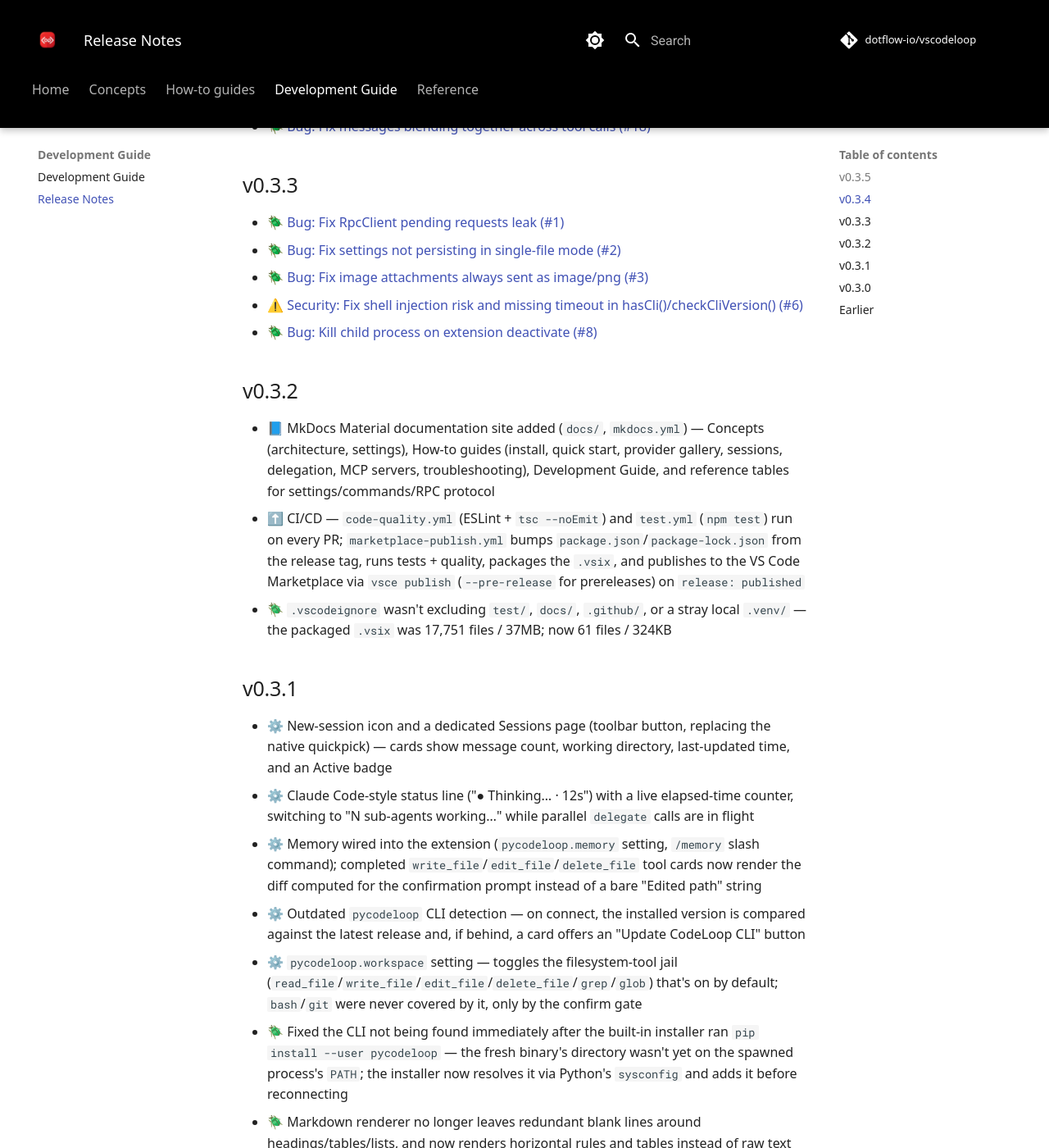
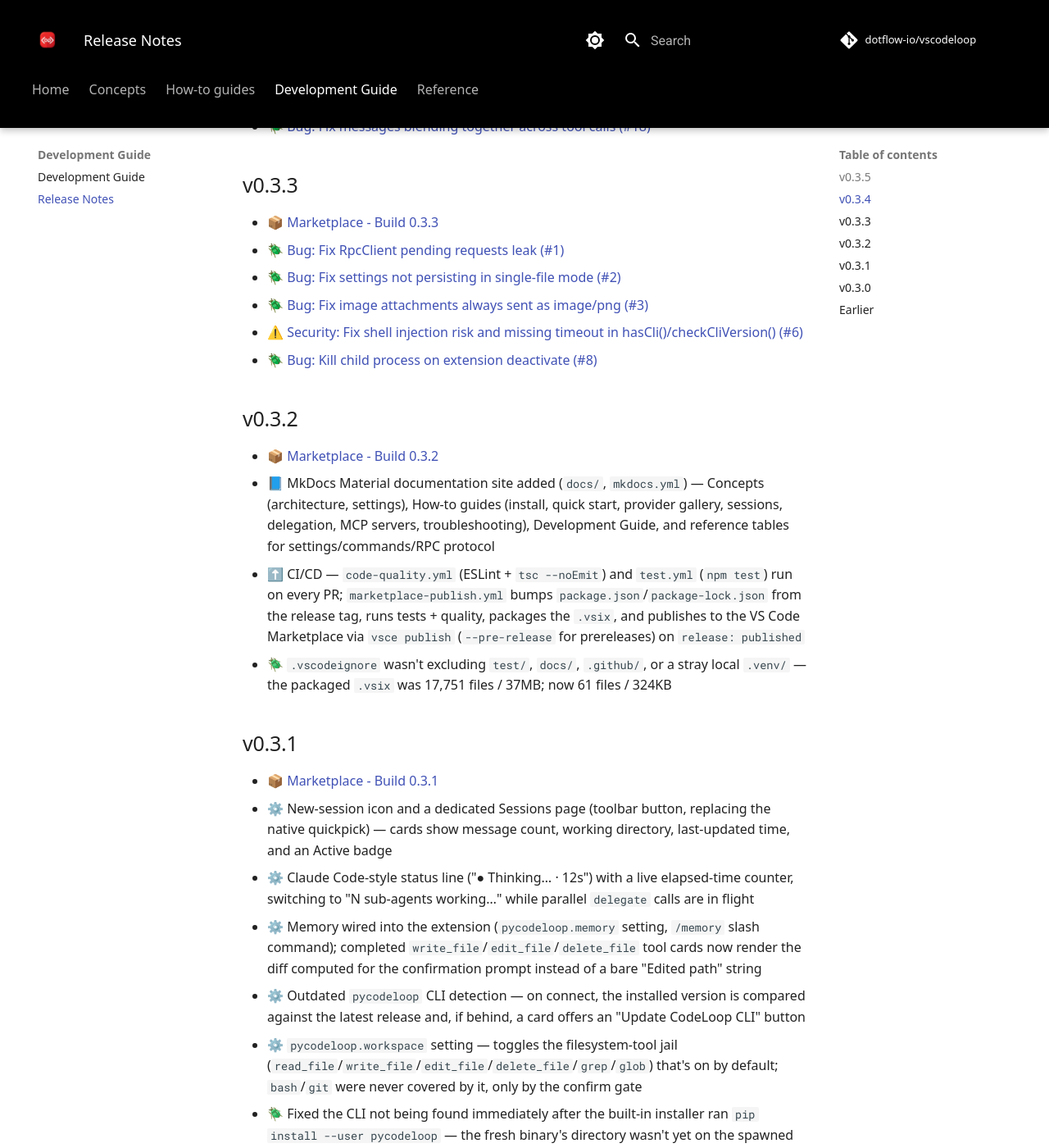
Before and after one commit to dotflow-io/vscodeloop, an MkDocs documentation site: the page built from docs/nav/development/release-notes.md, in a window 1280 px wide and 1400 px high, scrolled down 423 px. Shown: the whole window at 82% size. Built offline with MkDocs 1.6.1 and Material for MkDocs 9.7.7, drawn with Linux system fonts in a browser that asks for light colours; comment, search, counter and statistics services are not loaded; some of the changed text lies outside the part shown.

Commit message:
📘 DOCS: Add Marketplace build link to v0.3.0-v0.3.3 release notes

```diff
--- a/docs/nav/development/release-notes.md
+++ b/docs/nav/development/release-notes.md
@@ -12,6 +12,7 @@
 
 ## v0.3.3
 
+- [📦 Marketplace - Build 0.3.3](https://marketplace.visualstudio.com/items?itemName=fernandocelmer.pycodeloop)
 - [🪲 Bug: Fix RpcClient pending requests leak (#1)](https://github.com/dotflow-io/vscodeloop/pull/13)
 - [🪲 Bug: Fix settings not persisting in single-file mode (#2)](https://github.com/dotflow-io/vscodeloop/pull/14)
 - [🪲 Bug: Fix image attachments always sent as image/png (#3)](https://github.com/dotflow-io/vscodeloop/pull/15)
@@ -20,12 +21,14 @@
 
 ## v0.3.2
 
+- [📦 Marketplace - Build 0.3.2](https://marketplace.visualstudio.com/items?itemName=fernandocelmer.pycodeloop)
 - 📘 MkDocs Material documentation site added (`docs/`, `mkdocs.yml`) — Concepts (architecture, settings), How-to guides (install, quick start, provider gallery, sessions, delegation, MCP servers, troubleshooting), Development Guide, and reference tables for settings/commands/RPC protocol
 - ⬆️ CI/CD — `code-quality.yml` (ESLint + `tsc --noEmit`) and `test.yml` (`npm test`) run on every PR; `marketplace-publish.yml` bumps `package.json`/`package-lock.json` from the release tag, runs tests + quality, packages the `.vsix`, and publishes to the VS Code Marketplace via `vsce publish` (`--pre-release` for prereleases) on `release: published`
 - 🪲 `.vscodeignore` wasn't excluding `test/`, `docs/`, `.github/`, or a stray local `.venv/` — the packaged `.vsix` was 17,751 files / 37MB; now 61 files / 324KB
 
 ## v0.3.1
 
+- [📦 Marketplace - Build 0.3.1](https://marketplace.visualstudio.com/items?itemName=fernandocelmer.pycodeloop)
 - ⚙️ New-session icon and a dedicated Sessions page (toolbar button, replacing the native quickpick) — cards show message count, working directory, last-updated time, and an Active badge
 - ⚙️ Claude Code-style status line ("● Thinking… · 12s") with a live elapsed-time counter, switching to "N sub-agents working…" while parallel `delegate` calls are in flight
 - ⚙️ Memory wired into the extension (`pycodeloop.memory` setting, `/memory` slash command); completed `write_file`/`edit_file`/`delete_file` tool cards now render the diff computed for the confirmation prompt instead of a bare "Edited path" string
@@ -43,6 +46,7 @@
 
 ## v0.3.0
 
+- [📦 Marketplace - Build 0.3.0](https://marketplace.visualstudio.com/items?itemName=fernandocelmer.pycodeloop)
 - ⚙️ Provider gallery (⚙ → Select Provider…, or `/provider`) replaces the flat quickpick — card picker for Anthropic/OpenAI/Gemini/Grok/Groq/Ollama/LM Studio with a connected/local/needs-key status per card, plus a custom-JSON/generic-URL fallback. API keys are remembered per provider, so switching back doesn't re-prompt
 - 🎨 Panel visual style reworked — thin borders, sharp corners, monospace labels — while staying on VS Code's own theme tokens
 
```
